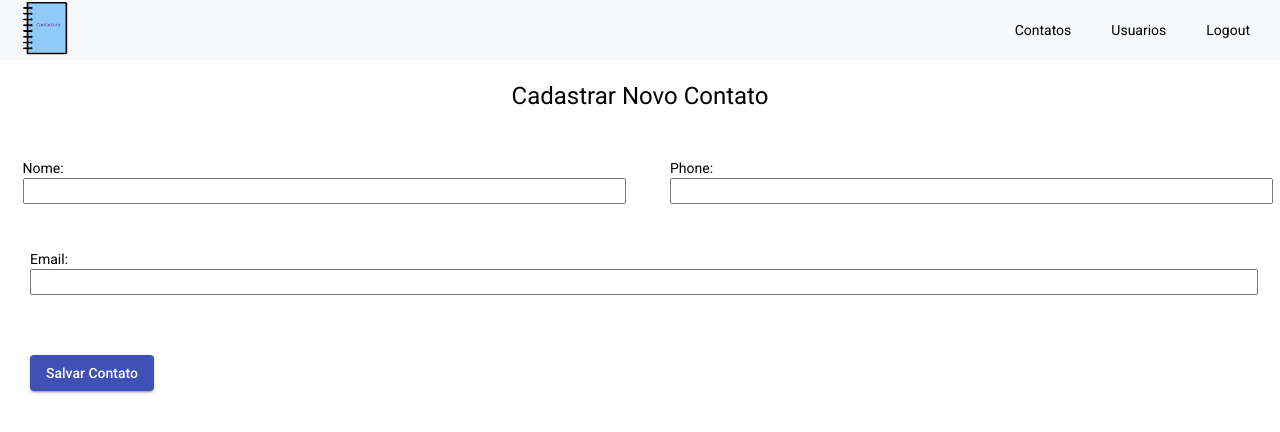
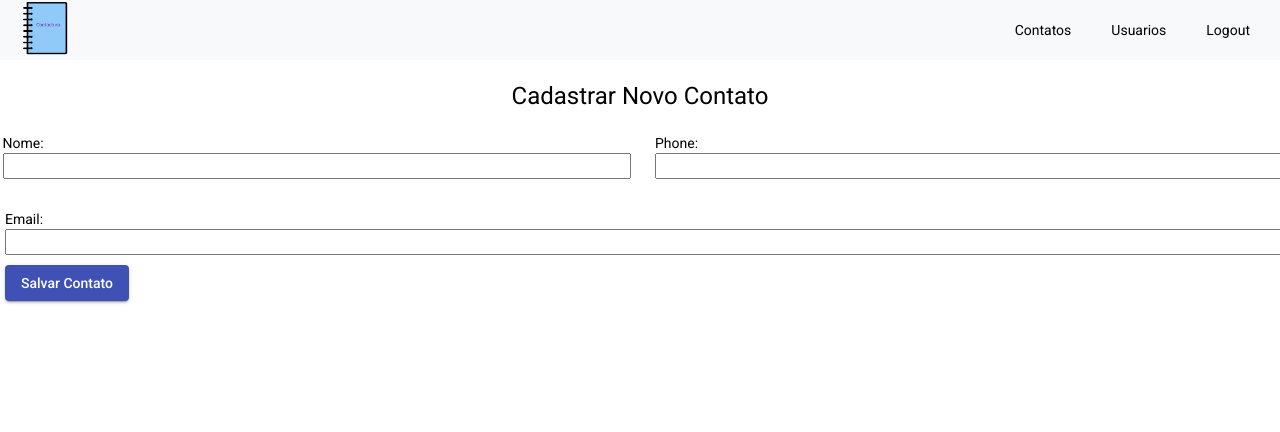
Before and after one commit to mrpilar/contactura_front_end, an Angular app: page /cadastro-contatos in a window 1280 px wide. Shown: the top 432 px of the page. Built offline with nearby package versions, Linux system fonts and the light colour scheme; sample sign-in values are in the browser's storage.

Commit message:
realizada alteracoes estilo

```diff
--- a/src/app/form-contatos/form-contatos.component.scss
+++ b/src/app/form-contatos/form-contatos.component.scss
@@ -10,7 +10,7 @@
   grid-gap: 30px;
   grid-template-columns: repeat(auto-fit, minmax(300px, 1fr));
   background-color: white;
-  padding: 30px;
+  padding: 5px;
   justify-content: center;
   justify-items: center;
 }
@@ -28,12 +28,11 @@
 
 .nome_form {
   width: 100%;
-  margin-right: 15px;
+  margin-right: 5px;
 }
 
 .phone_form {
-  margin-left: 30px;
-  margin-bottom: 15px;
+  margin-left: 0px;
   width: 100%;
 }
 
@@ -44,25 +43,10 @@
 }
 
 .container_buttons {
-  margin: 30px;
-  //margin-left: 10%;
+  margin: 5px;
+
 }
 
 p {
   margin: 0;
 }
-
-//media query para desktop com o minimo de 769px
-
-//@media screen and (min-width: 769px) {
-  //.container_form {
-    //display: grid;
-    //background-color: white;
-    //float: none;
-    //width: 100%;
- // }
-
- // p {
- //   margin: 0;
- // }
-//}
--- a/src/app/form-usuarios/form-usuarios.component.html
+++ b/src/app/form-usuarios/form-usuarios.component.html
@@ -6,7 +6,15 @@
   </div>
 </section>
 
-<!--formulario de cadastro de contato-->
+<app-navbar></app-navbar>
+<!--título do formulario de cadastrar novos contatos-->
+<section>
+  <div class="container_title">
+<strong><h1>Cadastrar Novo Contato</h1></strong>
+  </div>
+</section>
+
+<!--formulario de cadastro de contato para desktop-->
 <section>
 
   <div class="container_form">
@@ -23,11 +31,12 @@
 
     <div class="email_form">
       <p>Email: </p>
-      <input class="text_input" type="text" id="" />
+      <input class="email_input" type="text" id="" />
     </div>
 
   </div>
 </section>
+
 
 <!--botao de salvar contatos-->
 <section>
```
Also changed, not shown: src/app/form-usuarios/form-usuarios.component.scss (+0 -35 lines).
